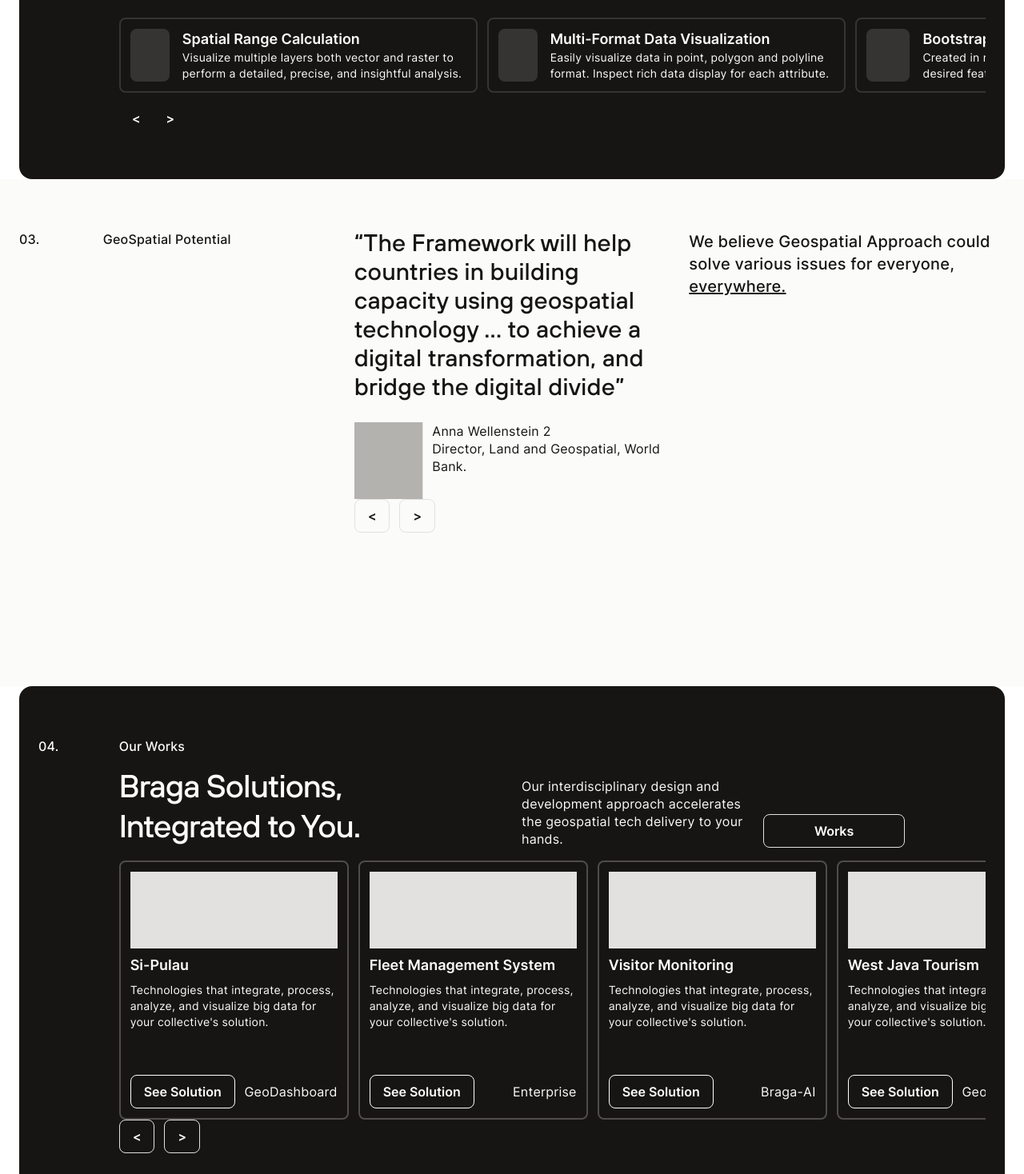
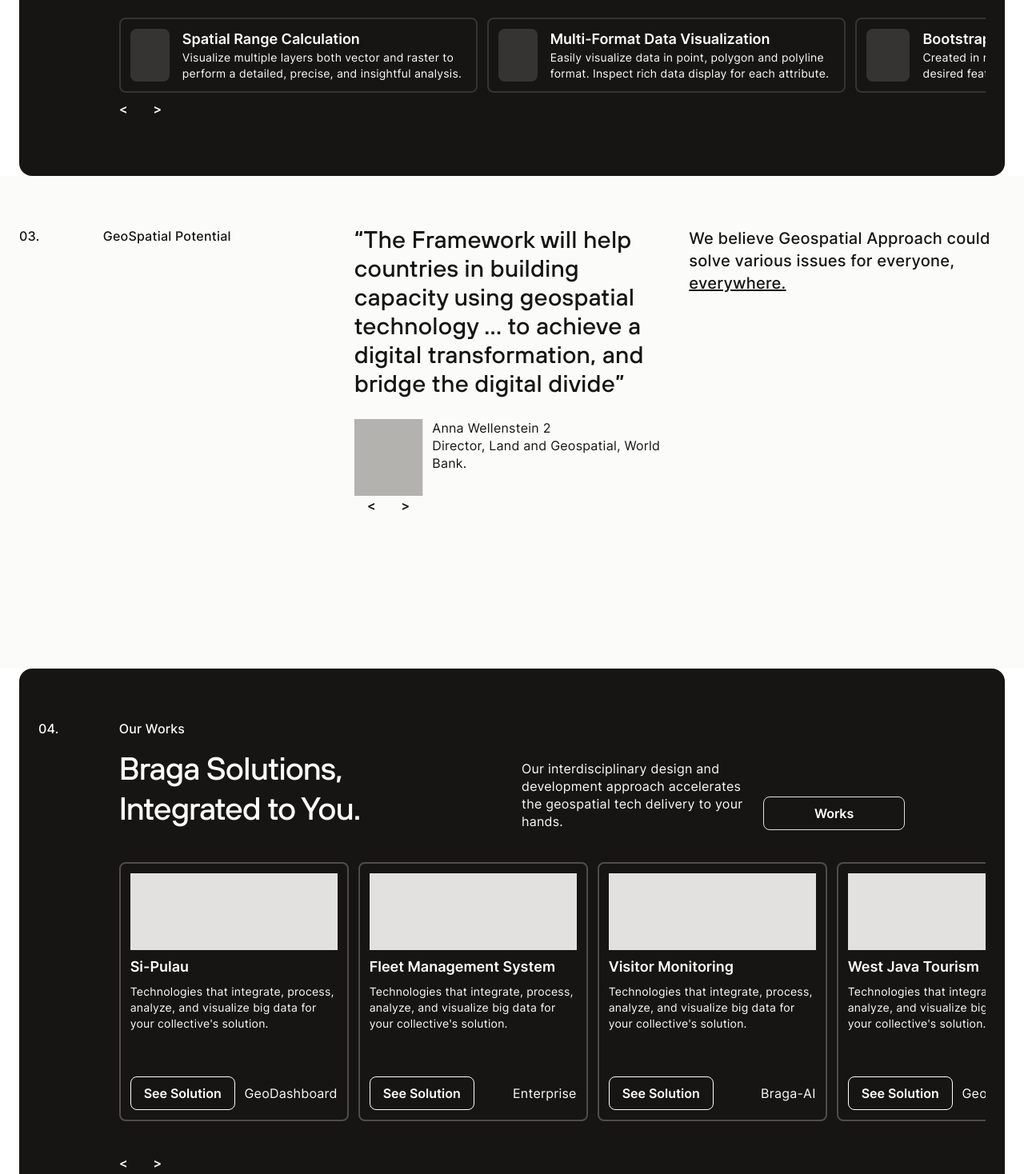
Before and after one commit to FelineJTD/braga-technologies-main-site, a Next.js app: page / in a window 1280 px wide. Shown: the part 2502-3970 px from the top of the page at 80% size. Built offline with nearby package versions, Linux system fonts and the light colour scheme.

Commit message:
add scroll button functions

```diff
--- a/components/card-solution.js
+++ b/components/card-solution.js
@@ -1,8 +1,6 @@
-import Image from 'next/image'
-
 export default function CardSolution({solution, isDarkMode=false}) {
   return (
-    <div className={`flex flex-col space-y-2 min-w-[287px] w-full rounded-lg p-3 border-2 ${isDarkMode? 'border-gray-600' : 'border-gray-200'}`}>
+    <div className={`snap-start flex flex-col space-y-2 min-w-[287px] w-full rounded-lg p-3 border-2 ${isDarkMode? 'border-gray-600' : 'border-gray-200'}`}>
       <div className='bg-gray-200 w-full h-24'/>
       <h5>{solution.title}</h5>
       <p className='text-sm'>{solution.desc}</p>
--- /dev/null
+++ b/components/quotes-carousel.js
@@ -0,0 +1,50 @@
+import { useState, useEffect } from 'react';
+
+export default function QuotesCarousel(props) {
+
+  const [activeQuote, setActiveQuote] = useState(0)
+  const count = props.children.length;
+  useEffect(() => {
+    const calcWidth = `${100*count}%`
+    document.getElementById("quotes").style.width = calcWidth;
+  }, [count]);
+
+  const nextQuote = () => {
+    document.getElementById("quotes").style.transform = `translateX(-${((activeQuote+1)%count)*100/count}%)`;
+    setActiveQuote((activeQuote+1)%count);
+  }
+
+  const prevQuote = () => {
+    document.getElementById("quotes").style.transform = `translateX(-${((activeQuote-1+count)%count)*100/count}%)`;
+    setActiveQuote((activeQuote-1+count)%count);
+  }
+
+  useEffect(() => {
+    const interval = setInterval(() => {
+      nextQuote();
+    }, 5000);
+    return () => clearInterval(interval);
+  });
+
+  return (
+    <div className='col-start-5 row-start-1 col-span-4 overflow-hidden w-full'>
+      <div id='quotes' className='flex w-full duration-500'>
+        {props.children}
+      </div>
+      <div className='flex'>
+        <button
+          className='border-0 py-0 hover:text-primary duration-200'
+          onClick={prevQuote}
+        >
+          &lt;
+        </button>
+        <button
+          className='border-0 py-0 hover:text-primary duration-200'
+          onClick={nextQuote}
+        >
+          &gt;
+        </button>
+      </div>
+    </div>
+  )
+}
--- a/pages/index.js
+++ b/pages/index.js
@@ -1,9 +1,8 @@
 import Head from 'next/head'
 import Image from 'next/image'
-import { useState, useEffect } from 'react'
+import { useState, useEffect, createRef } from 'react'
 
 import CardSolution from '../components/card-solution'
-import Footer from '../components/footer'
 
 // Partner Logos
 import LogoA from '../assets/images/partner-logos/logo-a.png'
@@ -12,9 +11,12 @@ import LogoC from '../assets/images/partner-logos/logo-c.png'
 import LogoD from '../assets/images/partner-logos/logo-d.png'
 import LogoE from '../assets/images/partner-logos/logo-e.png'
 import LogoF from '../assets/images/partner-logos/logo-f.png'
+import QuotesCarousel from '../components/quotes-carousel'
 
 export default function Home() {
   const partnerLogos = [LogoA, LogoB, LogoC, LogoD, LogoE, LogoF]
+  const featureRef = createRef();
+  const examplesRef = createRef();
 
   const solutions = [
     {
@@ -101,48 +103,16 @@ export default function Home() {
     }
   ]
 
-
-  // ** quotes **
-  const [activeQuote, setActiveQuote] = useState(0)
-  const count = quotes.length;
-  useEffect(() => {
-    const calcWidth = `${100*count}%`
-    document.getElementById("quotes").style.width = calcWidth;
-  }, [count]);
-
-  const nextQuote = () => {
-    document.getElementById("quotes").style.transform = `translateX(-${((activeQuote+1)%count)*100/count}%)`;
-    setActiveQuote((activeQuote+1)%count);
+  // ** scroll **
+  const scroll = (elementRef, scrollAmount) => {
+    const currOffset = elementRef.current.scrollLeft;
+    let element = elementRef.current;
+    if (element) {
+      element.scrollTo({
+        left: currOffset + scrollAmount,
+        behavior: 'smooth'
+      });
     }
-
-  const prevQuote = () => {
-    document.getElementById("quotes").style.transform = `translateX(-${((activeQuote-1+count)%count)*100/count}%)`;
-    setActiveQuote((activeQuote-1+count)%count);
-  }
-
-  useEffect(() => {
-    const interval = setInterval(() => {
-      nextQuote();
-    }, 5000);
-    return () => clearInterval(interval);
-  });
-  // ** end quotes **
-
-  // ** scrolls **
-  const scrollLeft = (elementId) => {
-    // let element = document.getElementById(elementId);
-    // if (element) {
-    //   console.log("scrolling left");
-    //   element.scrollBy(100, 0);
-    // }
-  }
-
-  const scrollRight = (elementId) => {
-    // let element = document.getElementById(elementId);
-    // if (element) {
-    //   console.log("scrolling right");
-    //   element.scrollBy(-100, 0);
-    // }
   }
 
   return (
@@ -212,10 +182,10 @@ export default function Home() {
 
           <div className='col-span-12 h-96 w-full bg-white my-6 rounded-xl' />
 
-          <div id='features' className='col-start-2 col-span-11 flex space-x-3 snap-x overflow-auto w-full pb-3 no-scrollbar'>
+          <div id='features' className='col-start-2 col-span-11 flex space-x-3 snap-x overflow-auto w-full no-scrollbar' ref={featureRef}>
             {
               features.map((feature, index) => (
-                <div key={index} className='snap-start flex border-2 border-gray-700 rounded-lg p-3 space-x-4 min-w-[24rem] lg:min-w-[35vw]'>
+                <div key={index} className='snap-start flex border-2 border-gray-700 rounded-lg p-3 space-x-4 min-w-[20rem] lg:min-w-[35vw]'>
                   <div className='bg-gray-700 h-full w-24 rounded-lg' />
                   <div>
                     <h5 className='font-bold'>{feature.title}</h5>
@@ -226,16 +196,16 @@ export default function Home() {
             }
           </div>
           {/* TODO: change to icon */}
-          <div className='col-start-2 col-span-11 mt-2'>
+          <div className='col-start-2 col-span-11 -ml-4'>
             <button
-              className='border-0 py-0 hover:text-primary duration-200'
-              onClick={scrollLeft('features')}
+              className='border-0 hover:text-primary duration-200'
+              onClick={() => scroll(featureRef, -400)}
             >
               &lt;
             </button>
             <button
-              className='border-0 py-0 hover:text-primary duration-200'
-              onClick={scrollRight('features')}
+              className='border-0 hover:text-primary duration-200'
+              onClick={() => scroll(featureRef, 400)}
             >
               &gt;
             </button>
@@ -250,8 +220,7 @@ export default function Home() {
             <p className='text-xl'><b>We believe Geospatial Approach could solve various issues for everyone, <u>everywhere.</u></b></p>
           </div>
           {/* Experts' Quotes */}
-          <div className='col-start-5 row-start-1 col-span-4 overflow-hidden w-full'>
-            <div id='quotes' className='flex w-full duration-500'>
+          <QuotesCarousel>
             {
               quotes.map((quote, index) => (
                 <blockquote key={index} className='max-w-full'>
@@ -263,13 +232,7 @@ export default function Home() {
                 </blockquote>
               ))
             }
-            </div>
-
-            <div className='col-start-2'>
-              <button className='mr-3' onClick={prevQuote}>&lt;</button>
-              <button onClick={nextQuote}>&gt;</button>
-            </div>
-          </div>
+          </QuotesCarousel>
 
         </section>
 
@@ -283,12 +246,12 @@ export default function Home() {
           <p className='bold mb-4'>04.</p>
           <div className='col-span-4'>
             <p className='mb-4 bold'>Our Works</p>
-            <h2 className='mb-4'>Braga Solutions, Integrated to You.</h2>
+            <h2 className='mb-10'>Braga Solutions, Integrated to You.</h2>
           </div>
-          <p className='col-span-3 col-start-7 lg:self-end mb-4'>Our interdisciplinary design and development approach accelerates the geospatial tech delivery to your hands.</p>
-          <button className='col-span-2 lg:self-end mb-4'>Works</button>
+          <p className='col-span-3 col-start-7 lg:self-end mb-10'>Our interdisciplinary design and development approach accelerates the geospatial tech delivery to your hands.</p>
+          <button className='col-span-2 lg:self-end mb-10'>Works</button>
 
-          <div className='col-start-2 col-span-11 flex space-x-3 overflow-auto no-scrollbar w-full'>
+          <div className='col-start-2 col-span-11 flex space-x-3 overflow-auto no-scrollbar w-full snap-x' ref={examplesRef}>
             {
               examples.map((example, index) => (
                 <CardSolution solution={example} isDarkMode={true} key={index} />
@@ -296,9 +259,19 @@ export default function Home() {
             }
           </div>
           {/* TODO: change to icon */}
-          <div className='col-start-2 col-span-10'>
-            <button className='mr-3'>&lt;</button>
-            <button>&gt;</button>
+          <div className='col-start-2 col-span-11 -ml-4 mt-8'>
+            <button
+              className='border-0 hover:text-primary duration-200'
+              onClick={() => scroll(examplesRef, -200)}
+            >
+              &lt;
+            </button>
+            <button
+              className='border-0 hover:text-primary duration-200'
+              onClick={() => scroll(examplesRef, 200)}
+            >
+              &gt;
+            </button>
           </div>
 
           <div className='col-start-2 col-span-10 mt-11'>
```
Lines whose indentation alone changed are shown as unchanged.
